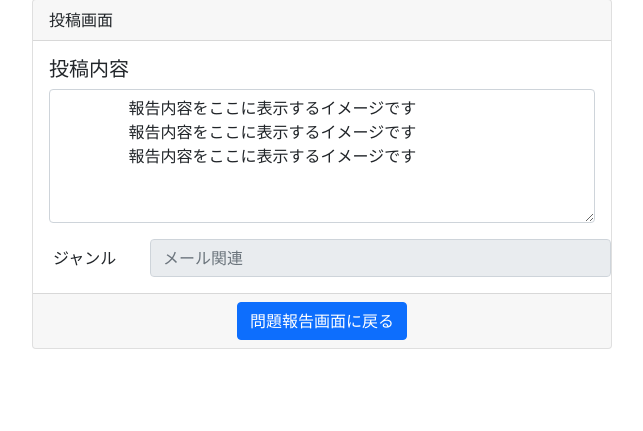
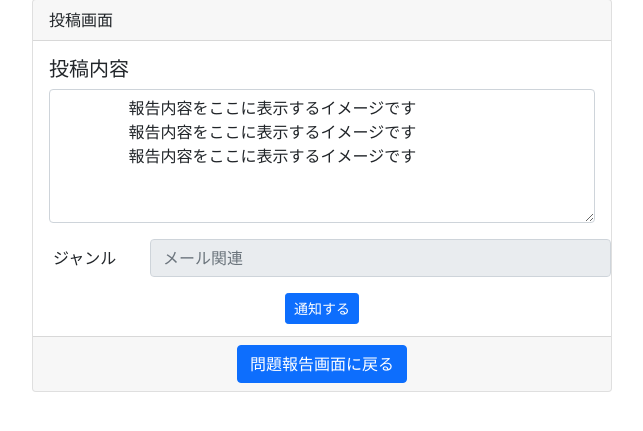
Before and after one commit to okadomeY/2021PBL, a Django app: page /moticom/complete in a window 1280 px wide. Shown: the part 112-543 px from the top of the page, without its empty margins (318-961 px from the left). Run offline with Django 3.2, Linux system fonts and the light colour scheme; some libraries are stand-ins or nearby versions.

Commit message:
通知機能の実装

```diff
--- a/mysite/moticom/templates/moticom/base.html
+++ b/mysite/moticom/templates/moticom/base.html
@@ -18,5 +18,6 @@
 
   <script src="{% static 'moticom/js/jquery-3.6.0.min.js' %}"></script>
   <script src="{% static 'moticom/js/bootstrap.bundle.min.js' %}"></script>
+  <script src="https://cdnjs.cloudflare.com/ajax/libs/push.js/0.0.11/push.min.js"></script>
   {% block extra_js %}{% endblock extra_js %}
 </html>
--- a/mysite/moticom/templates/moticom/complete.html
+++ b/mysite/moticom/templates/moticom/complete.html
@@ -26,6 +26,24 @@
                 <input class="form-control" type="text" placeholder="メール関連" aria-label="Disabled input example" disabled>
               </div>
             </div>
+            <div style="text-align: center; padding-bottom: 2%;">
+            </style>
+                <button type="button" class="btn btn-primary btn-sm" onclick="sendPushNotification(); style.display='none';">通知する</button>
+                <script>
+                 function sendPushNotification(){
+                  Push.create("投稿情報",
+                   {
+                    body: "新着投稿をお知らせします",
+                    icon: 'casley_logo.png',
+                    timeout: 8000,
+                    onClick: function () {
+                    window.focus();
+                    this.close();
+                    }
+                  })
+                }
+                </script>
+            </div>
             <div class="card-footer" style="text-align: center;">
               <a class="btn btn-primary" href="{% url 'moticom:report' %}" role="button">問題報告画面に戻る</a>
             </div>
--- a/mysite/mysite/settings.py
+++ b/mysite/mysite/settings.py
@@ -80,7 +80,7 @@ DATABASES = {
     'default': {
         'ENGINE': 'django.db.backends.mysql',
         'NAME': 'moticom',
-        'USER': '2021PBL',
+        'USER': 'PBL2021',
         'PASSWORD': 'moticom_okuhara',
         'HOST': '',
         'PORT': '',
```
